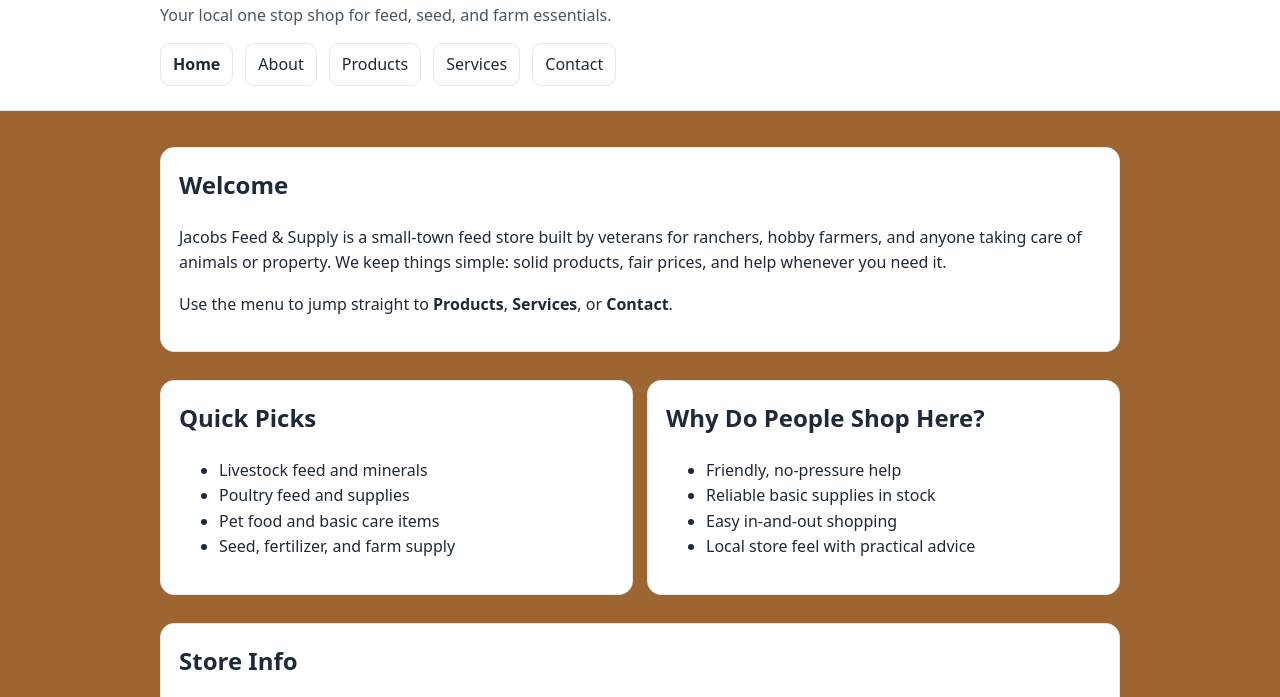
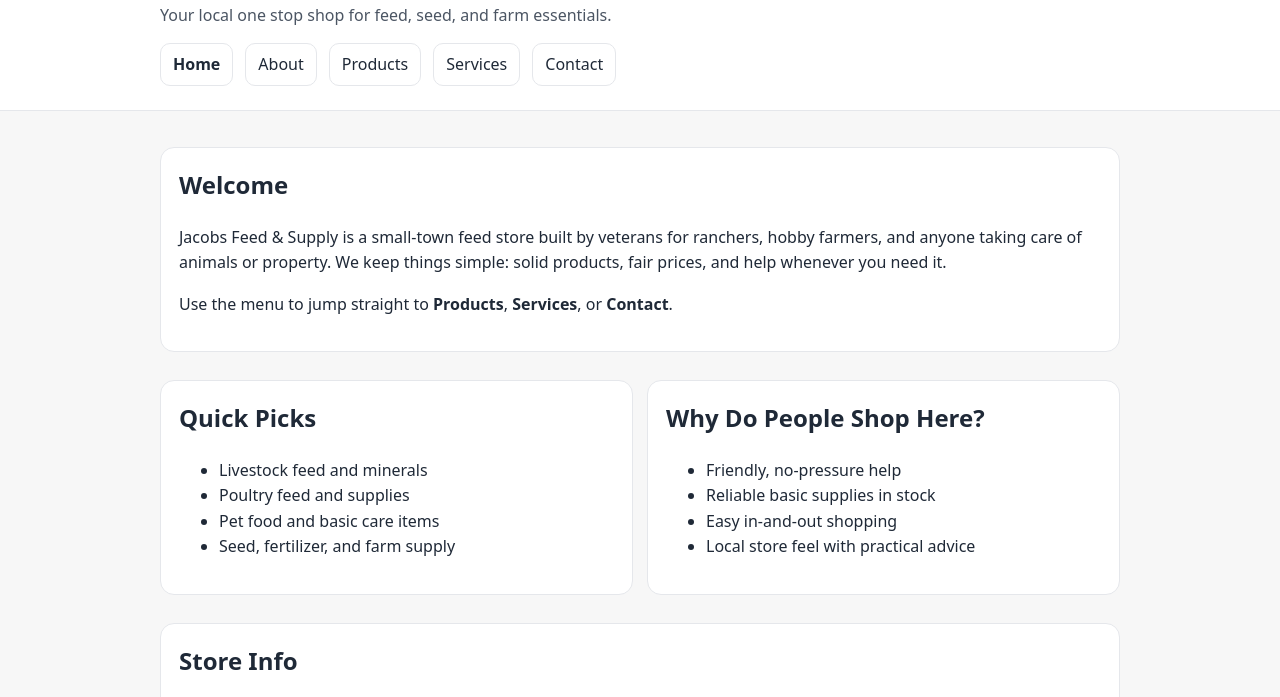
Before and after one commit to Kolton-Jacobs/Jacobs-Feed-Supply, a plain HTML site: page index.html in a window 1280 px wide. Shown: the part 73-770 px from the top of the page. Drawn offline with Linux system fonts and the light colour scheme.

Commit message:
Update style.css

```diff
--- a/style.css
+++ b/style.css
@@ -1,7 +1,7 @@
 /* Simple + clean styling for CMPA 3301 project */
 
 :root {
-  --bg: #9c6532;
+  --bg: #f7f7f7;
   --card: #ffffff;
   --text: #1f2937;
   --muted: #4b5563;
```
